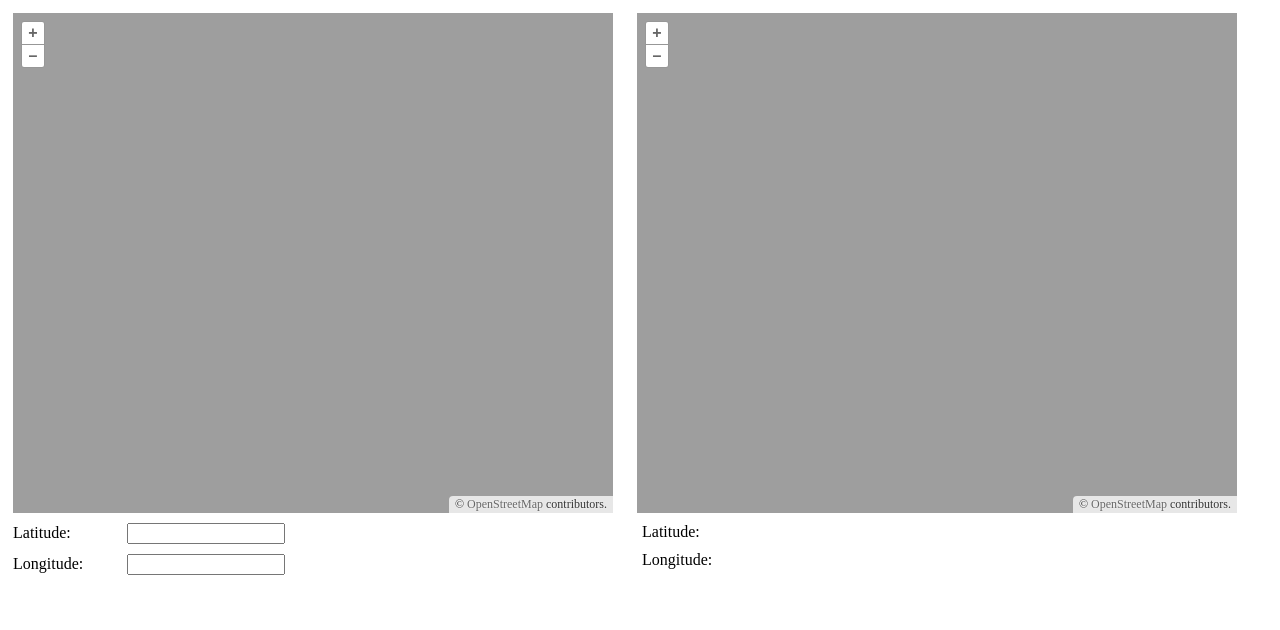
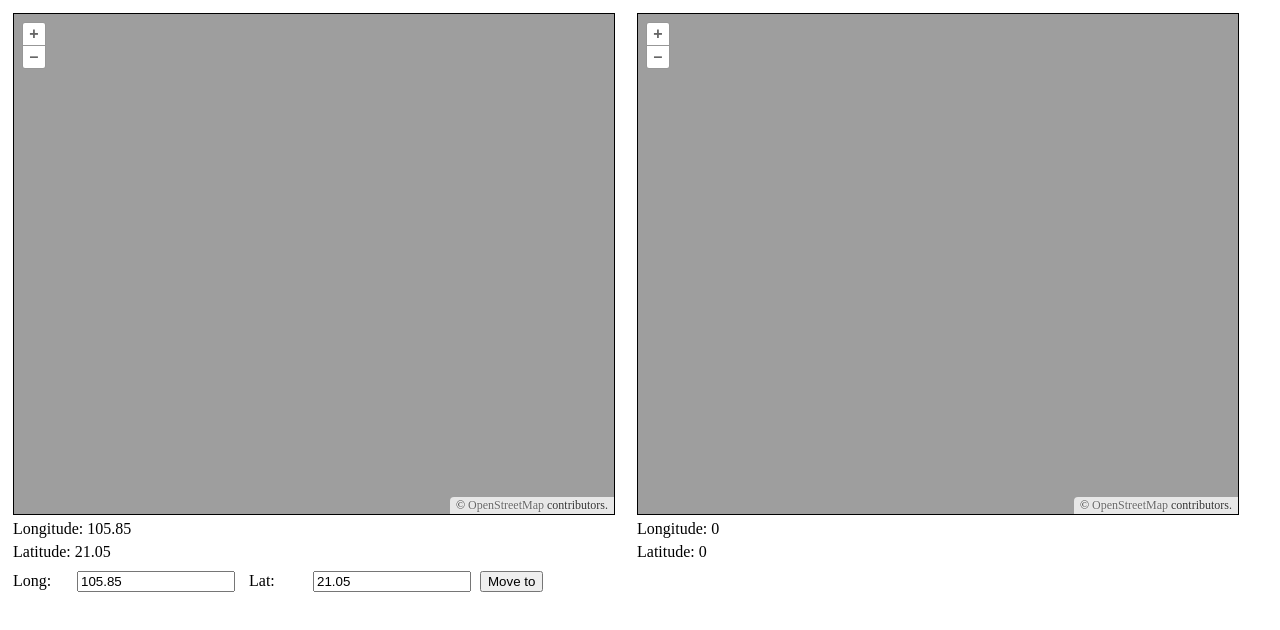
Before and after one commit to Rohupt/AntipodesApp, a website built with Parcel: page index.html in a window 1280 px wide. Built offline with nearby package versions, Linux system fonts and the light colour scheme.

Commit message:
Show latitude and longitude values at bottom of the maps

```diff
--- a/index.html
+++ b/index.html
@@ -8,18 +8,20 @@
     <body>
         <div class="container" id="left_container">
             <div class="map" id="map_a"></div>
-            <form class="form">
-                <label for="left_lat">Latitude:</label>
-                <input id="left_lat" type="number" step="0.00000001" min="-90" max="90"/>
-                <br>
-                <label for="left_long">Longitude:</label>
-                <input id="left_long" type="number" step="0.00000001" min="-180" max="180"/>
-            </form>
+            <p>Longitude:&Tab;<span id="left_long"></span></p>
+            <p>Latitude:&Tab;<span id="left_lat"></span></p>
+            <div class="form">
+                <label for="left_long_input">Long:</label>
+                <input id="left_long_input" type="number" step="0.01" min="-180" max="180"/>
+                <label for="left_lat_input">Lat:</label>
+                <input id="left_lat_input" type="number" step="0.01" min="-90" max="90"/>
+                <button id="button">Move to</button>
+            </div>
         </div>
         <div class="container" id="right_container">
             <div class="map" id="map_b"></div>
+            <p>Longitude:&Tab;<span id="right_long"></span></p>
             <p>Latitude:&Tab;<span id="right_lat"></span></p>
-            <p>Longitude:&Tab;<span id="right_long"></span></p>
         </div>
         <script src="./index.js"></script>
     </body>
--- a/index.js
+++ b/index.js
@@ -2,6 +2,7 @@ import 'ol/ol.css';
 import {Map, View} from 'ol';
 import TileLayer from 'ol/layer/Tile';
 import OSM from 'ol/source/OSM';
+import {fromLonLat, toLonLat} from 'ol/proj';
 
 const map_a = new Map({
     target: 'map_a',
@@ -11,7 +12,7 @@ const map_a = new Map({
         })
     ],
     view: new View({
-        center: [0, 0],
+        center: fromLonLat([105.85, 21.05]),
         zoom: 4
     })
 });
@@ -28,3 +29,26 @@ const map_b = new Map({
         zoom: 4
     })
 });
+
+var
+    left_long = document.getElementById("left_long"),
+    left_lat = document.getElementById("left_lat"),
+    right_long = document.getElementById("right_long"),
+    right_lat = document.getElementById("right_lat"),
+    llongi = document.getElementById("left_long_input"),
+    llati = document.getElementById("left_lat_input"),
+    button = document.getElementById("button");
+
+map_a.on('moveend', () => {
+    let coord = toLonLat(map_a.getView().getCenter());
+    left_long.innerHTML = parseFloat(coord[0].toFixed(4));
+    left_lat.innerHTML = parseFloat(coord[1].toFixed(4));
+    llongi.value = parseFloat(coord[0].toFixed(4));
+    llati.value = parseFloat(coord[1].toFixed(4));
+});
+
+map_b.on('moveend', () => {
+    let coord = toLonLat(map_b.getView().getCenter());
+    right_long.innerHTML = parseFloat(coord[0].toFixed(4));
+    right_lat.innerHTML = parseFloat(coord[1].toFixed(4));
+});
--- a/style.css
+++ b/style.css
@@ -3,6 +3,7 @@
     height: 500px;
     text-align: center;
     margin: 5px;
+    border: 1px solid black;
 }
 
 .form {
@@ -12,7 +13,7 @@
 .form label{
     display: inline-block;
     clear: both;
-    width: 100px;
+    width: 50px;
     text-align: left;
     margin: 5px;
 }
@@ -29,6 +30,10 @@
     width: 620px;
 }
 
-#right_container p{
-    margin: 10px;
+.container p {
+    margin: 5px;
 }
+
+.right_coord {
+    width: 150px;
+}
```
